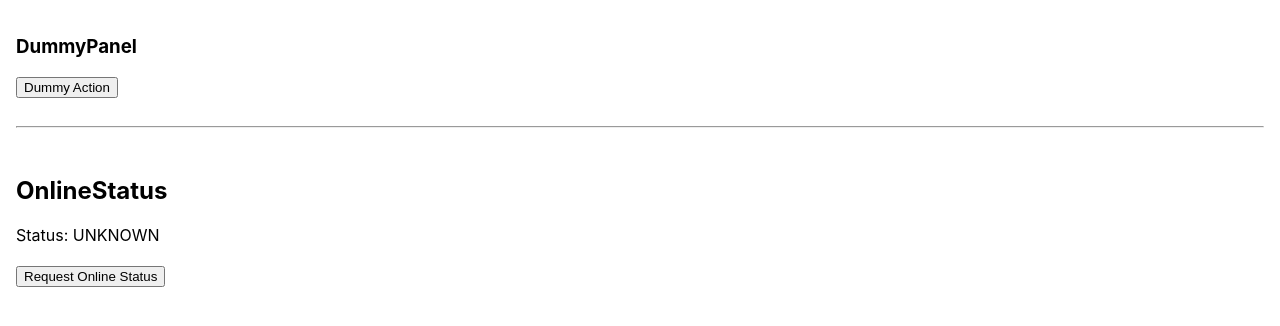
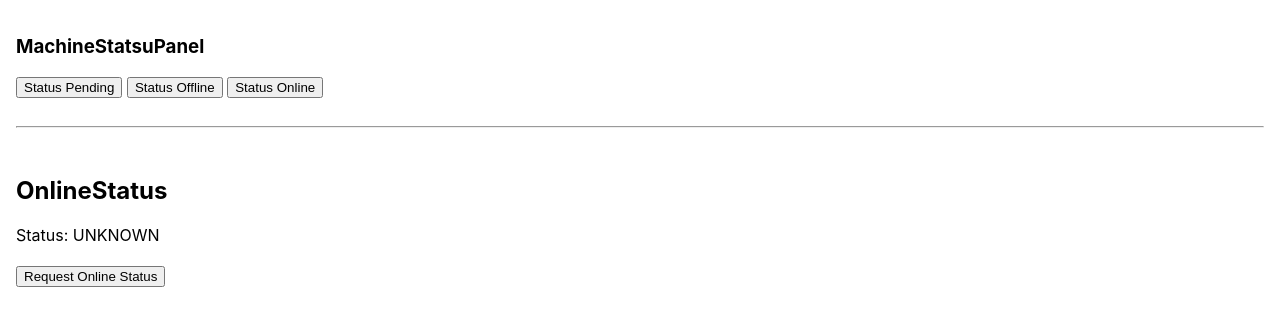
Before and after one commit to toxa16/harvey-control-frontend, a React (Create React App) app: page / in a window 1280 px wide. Shown: the top 326 px of the page. Built offline with nearby package versions, Linux system fonts and the light colour scheme.

Commit message:
init machine pending status

```diff
--- a/src/App.js
+++ b/src/App.js
@@ -3,13 +3,13 @@ import React from 'react';
 import './App.css';
 import ConnectedPanel from './Panel/ConnectedPanel';
 import ConnectedMainScreen from './subapp/components/ConnectedMainScreen';
-import DummyPanel from './_panels/DummyPanel';
 import ConnectedOnlineStatus from './machine-online-status/ui/ConnectedOnlineStatus';
+import ConnectedMachineStatusPanel from './_panels/ConnectedMachineStatusPanel';
 
 function App() {
   return (
     <div className="App">
-      <DummyPanel />
+      <ConnectedMachineStatusPanel />
       <br />
       <hr />
       <br />
--- /dev/null
+++ b/src/_panels/ConnectedMachineStatusPanel.js
@@ -0,0 +1,18 @@
+import { connect } from 'react-redux';
+
+import MachineStatusPanel from './MachineStatusPanel';
+
+function mapStateToProps(state) {
+  return {};
+}
+
+function mapDispatchToProps(dispatch) {
+  return {};
+}
+
+const ConnectedMachineStatusPanel = connect(
+  mapStateToProps,
+  mapDispatchToProps,
+)(MachineStatusPanel);
+
+export default ConnectedMachineStatusPanel
--- /dev/null
+++ b/src/_panels/MachineStatusPanel.js
@@ -0,0 +1,16 @@
+import React from 'react';
+
+export default function MachineStatusPanel() {
+  return (
+    <div>
+      <h3>MachineStatsuPanel</h3>
+      <div>
+        <button>Status Pending</button>
+        {' '}
+        <button>Status Offline</button>
+        {' '}
+        <button>Status Online</button>
+      </div>
+    </div>
+  );
+}
--- a/src/machine-online-status/logic/action-type.enum.js
+++ b/src/machine-online-status/logic/action-type.enum.js
@@ -1,5 +1,6 @@
 const ActionType = {
   STATUS_REQUEST: 'STATUS_REQUEST',
+  MACHINE_PENDING: 'MACHINE_PENDING',
   MACHINE_OFFLINE: 'MACHINE_OFFLINE',
   MACHINE_ONLINE: 'MACHINE_ONLINE',
 };
--- a/src/machine-online-status/logic/machine-status.enum.js
+++ b/src/machine-online-status/logic/machine-status.enum.js
@@ -1,7 +1,8 @@
 const MachineStatus = {
   UNKNOWN: 0,
-  OFFLINE: 1,
-  ONLINE: 2,
+  PENDING: 1,
+  OFFLINE: 2,
+  ONLINE: 3,
 };
 
 export default MachineStatus;
--- a/src/machine-online-status/logic/reducer.js
+++ b/src/machine-online-status/logic/reducer.js
@@ -7,6 +7,11 @@ const initialState = {
 
 export default function(state = initialState, action) {
   switch (action.type) {
+    case ActionType.MACHINE_PENDING: {
+      return Object.assign({}, state, {
+        status: MachineStatus.PENDING,
+      })
+    }
     case ActionType.MACHINE_OFFLINE: {
       return Object.assign({}, state, {
         status: MachineStatus.OFFLINE,
--- a/src/machine-online-status/ui/OnlineStatus.js
+++ b/src/machine-online-status/ui/OnlineStatus.js
@@ -4,6 +4,7 @@ import MachineStatus from '../logic/machine-status.enum';
 export default function OnlineStatus({ status, onRequestStatus }) {
   function displayStatus() {
     switch (status) {
+      case MachineStatus.PENDING: return 'Pending...';
       case MachineStatus.OFFLINE: return 'OFFLINE';
       case MachineStatus.ONLINE: return 'ONLINE';
       default: return 'UNKNOWN';
```
